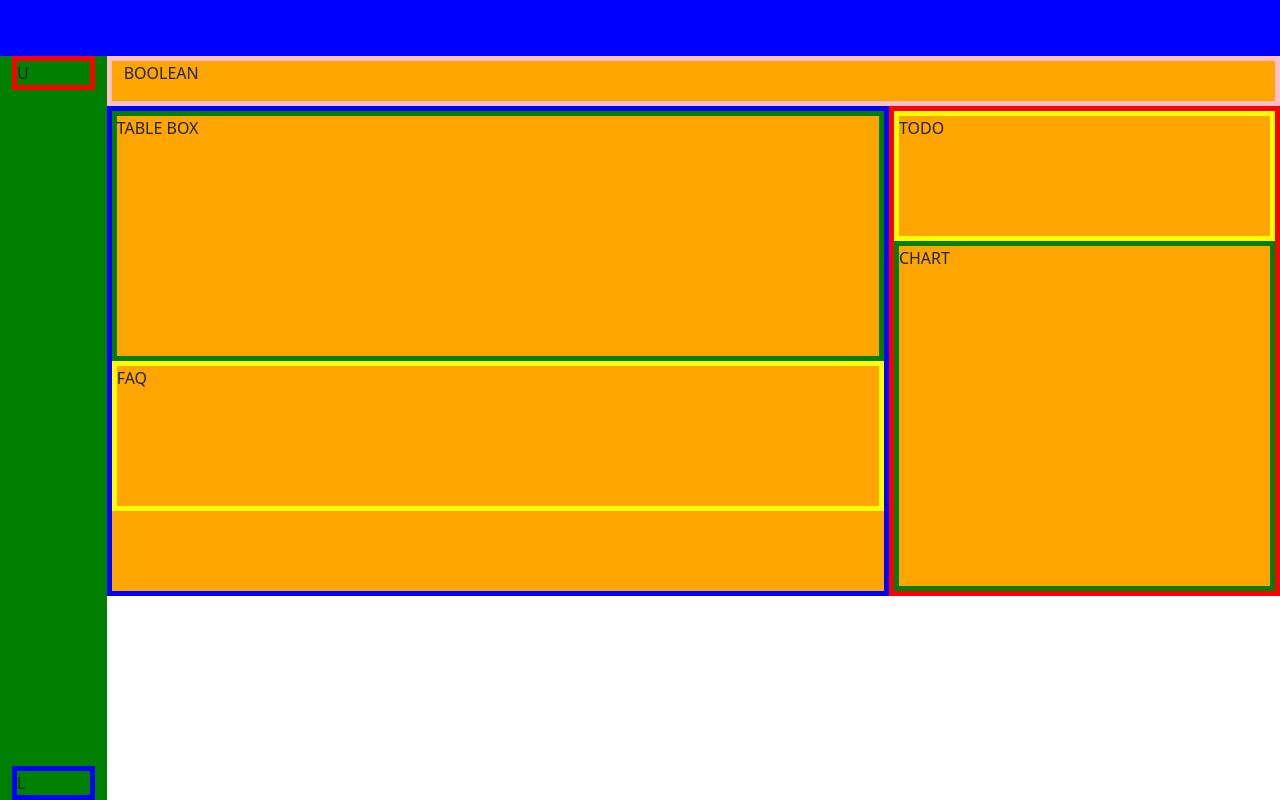
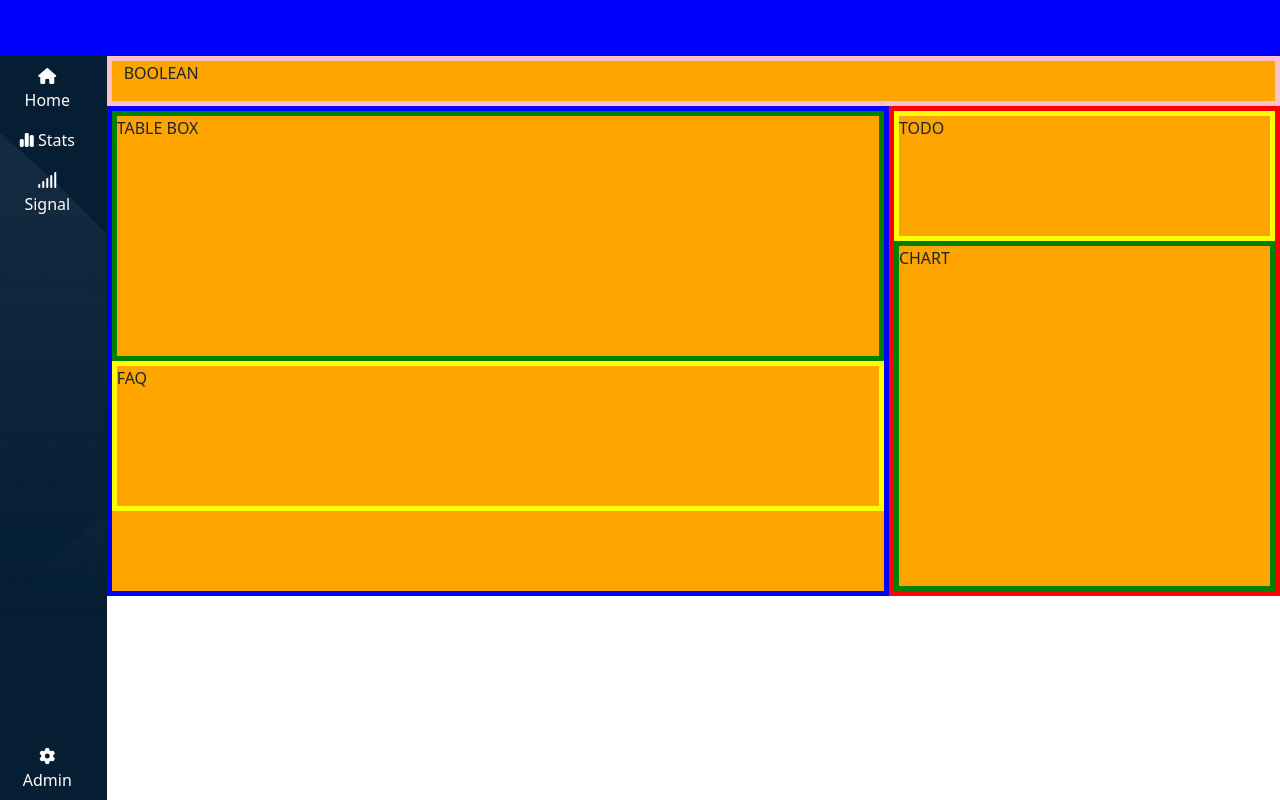
Before and after one commit to MicheleFranciolapilla/html-css-bootstrap-dashboard, a plain HTML site: page index.html in a window 1280 px wide. Drawn offline with nearby package versions, Linux system fonts and the light colour scheme.

Commit message:
Side bar ok (icone e testi verticali)

```diff
--- a/assets/css/style.css
+++ b/assets/css/style.css
@@ -4,7 +4,7 @@
     /* VARIABILI DIMENSIONALI */
     --header_height:        7vh;
     /* VARIABILI CROMATICHE */
-
+    --side_bar_color:       #051E34;
 }
 
 header
@@ -15,10 +15,15 @@ header
 #side_bar
 {
     top: var(--header_height);
+    background-color: var(--side_bar_color);
+    background-image: url(../img/sidebar-bg.png);
+    background-size: cover;
 }
 
-/* #sliding_core > #table_box,
-#sliding_core > #faq
+
+/* MEDIA QUERY */
+/* BREAKPOINT: 960 PIXEL (LG) */
+/* @media only screen and (min-width: 960px)
 {
-    min-width: 60%;
+
 } */
--- a/index.html
+++ b/index.html
@@ -24,11 +24,33 @@
     </header>
 
     <main class="container-fluid">
+
         <div class="row">
-            <aside id="side_bar" class="debug_bg_g col-1 position-fixed start-0 bottom-0 d-flex flex-column justify-content-between">
-                <div id="upper_menu" class="debug_r">U</div>
-                <div id="lower_menu" class="debug_b">L</div>
+
+            <aside id="side_bar" class="nav flex-column justify-content-between align-items-center col-1 position-fixed start-0 bottom-0">
+                <div id="upper_menu">
+                    <a class="nav-link text-white center_text" href="#">
+                        <i class="fa-solid fa-house"></i>
+                        <span class="d-none d-lg-inline-block">Home</span>
+                    </a>
+                    <a class="nav-link text-white center_text" href="#">
+                        <i class="fa-solid fa-chart-simple"></i>
+                        <span class="d-none d-lg-inline-block">Stats</span>
+                    </a>
+                    <a class="nav-link text-white center_text" href="#">
+                        <i class="fa-solid fa-signal"></i>
+                        <span class="d-none d-lg-inline-block">Signal</span>
+                    </a>
+                </div>
+                <div id="lower_menu">
+                    <a class="nav-link text-white center_text" href="#">
+                        <i class="fa-solid fa-gear"></i>
+                        <span class="d-none d-lg-inline-block">Admin</span>
+                    </a>
+                </div>
+
             </aside>
+
             <div id="sliding_core" class="debug_bg_o col-11 offset-1">
                 <div class="row">
                     <div id="boolean" class="debug_p col-12" style="height: 50px;">BOOLEAN</div>
@@ -42,6 +64,7 @@
                     </div>
                 </div>
             </div>
+
         </div>
     </main>
 
```
